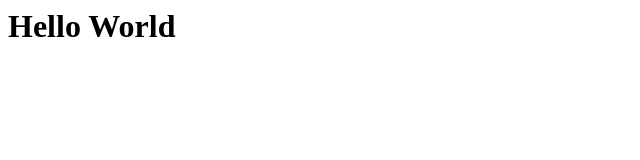
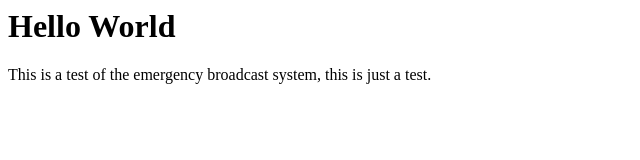
Before and after one commit to cbad-mvd/githubtest, a plain HTML site: page index.html in a window 1280 px wide. Shown: the whole page, without its empty margins (0-640 px from the left). Drawn offline with Linux system fonts and the light colour scheme.

Commit message:
changes to index.html

```diff
--- a/index.html
+++ b/index.html
@@ -5,6 +5,7 @@
 
 <body>
 	<h1>Hello World</h1>
+	<p>This is a test of the emergency broadcast system, this is just a test.</p>
 </body>
 
 </html>
```
